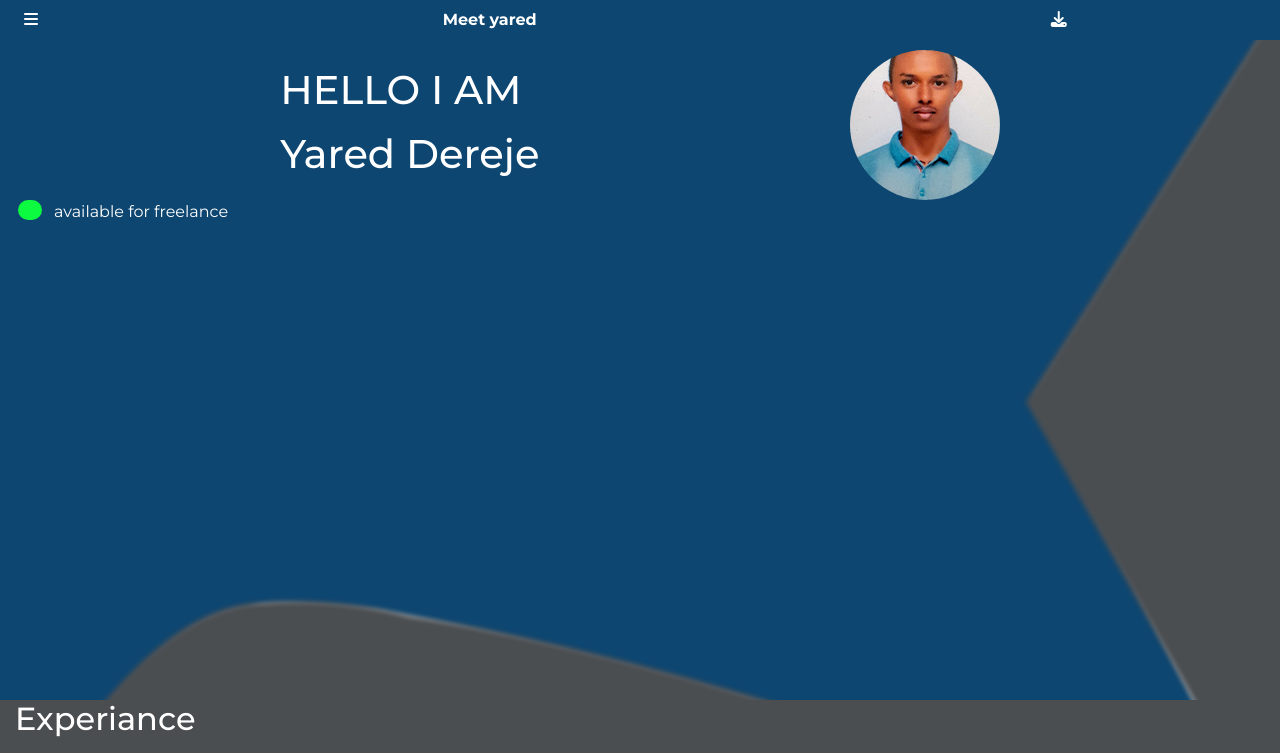
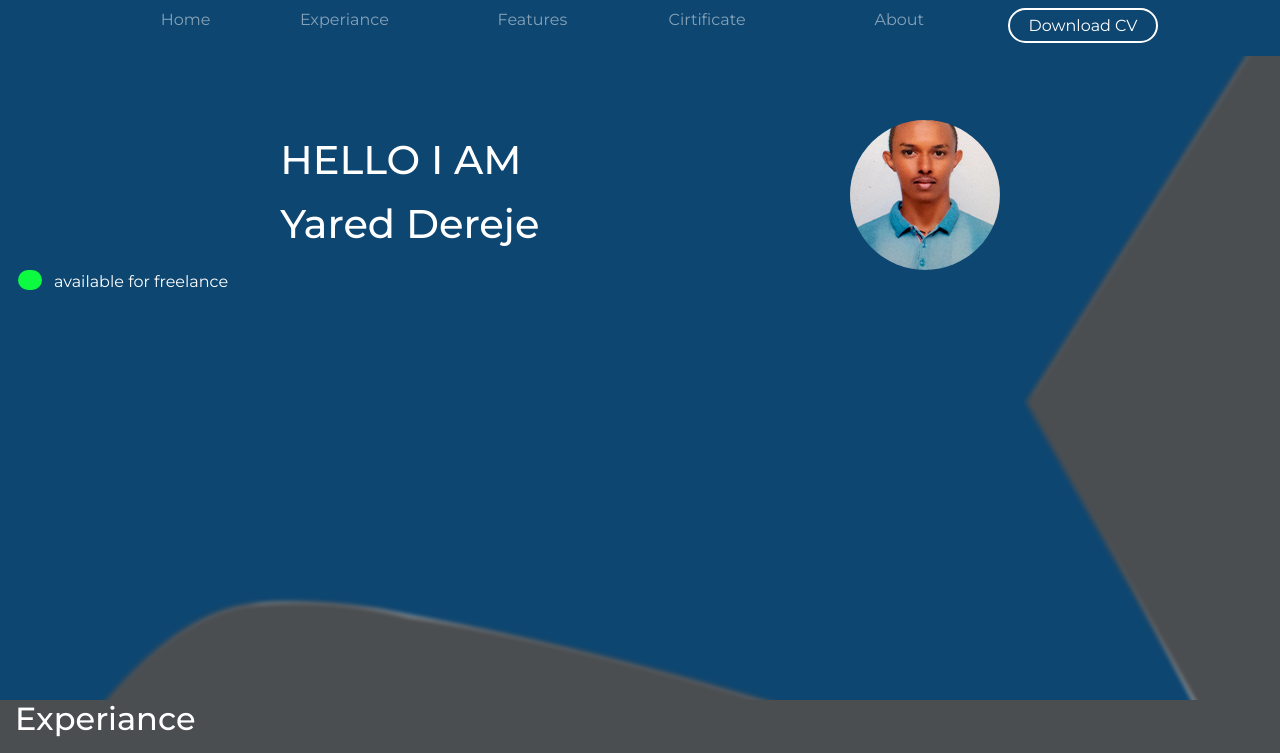
Before and after one commit to Yado-D/My-Portfolio, a plain HTML site: page index.html in a window 1280 px wide. Shown: the top 753 px of the page. Drawn offline with Linux system fonts and the light colour scheme.

Commit message:
i modifies on header responsivnes

```diff
--- a/CSS/style.css
+++ b/CSS/style.css
@@ -6,7 +6,8 @@ ul li{
     list-style-type: none;
 }
 body{
-    margin: 0;
+
+
     font-family: "Montserrat","Arial";
     color: white;
     background-color: #4B4E51;
@@ -15,13 +16,41 @@ header{
     position: fixed;
     width: 100%;
 }
+.header-dsk{
+
+}
 .meet-yared{
     color: white;
 }
 .outer-wrapper{
     background-color: #0D4671;
 }
+.header-list ul li a{
+    text-decoration: none;
+    color: rgb(252, 252, 252);
+    opacity: 0.5;
+}
+.header-list ul li a:hover{
+    opacity: 1;
+}
+.download-button {
+    margin-left: 60px;
+    padding-top: 4px;
+    text-align: center;
+    height: 35px;
+    border-radius: 20px;
+    border-color: white;
+    border-width: 2px;
+    border-style: solid;
+    width: 150px;
+}
+.download-button:hover{
+  opacity: 0.7;
+}
+
+
 #Home{
+    padding-top: 70px;
     border-top-style: 10px solid #0D4671;
     height: 400px;
     background-image: url(../images/bg/bg1.jpg);
--- a/index.html
+++ b/index.html
@@ -25,12 +25,29 @@
   <body>
     <header>
       <div class="outer-wrapper row p-2 px-4">
-        <div class="col-4">
+        <div class="col-4 d-md-none">
           <i class="fas fa-bars" style="color: white"></i>
         </div>
-        <div class="meet-yared col-4"><strong>Meet yared</strong></div>
-        <div class="col-4 text-center">
+        <div class="meet-yared col-4 d-md-none"><strong>Meet yared</strong></div>
+        <div class="col-4 text-center d-md-none">
           <i class="fas fa-download" style="color: white"></i>
+        </div>
+        <div class="header-dsk d-none d-md-flex row flex-wrap">
+
+             <dv class="col-9 header-list">
+                <ul class="row text-end ">
+                    <li class="col"><a href="">Home</a></li>
+                    <li class="col"><a href="">Experiance</a></li>
+                    <li class="col"><a href="">Features</a></li>
+                    <li class="col"><a href="">Cirtificate</a></li>
+                    <li class="col"><a href="">About</a></li>
+                </ul>
+             </dv>
+             <dv class="col-3 text-end ">
+              <div class="download-button">
+                Download CV
+              </div>
+             </dv>
         </div>
       </div>
     </header>
```
